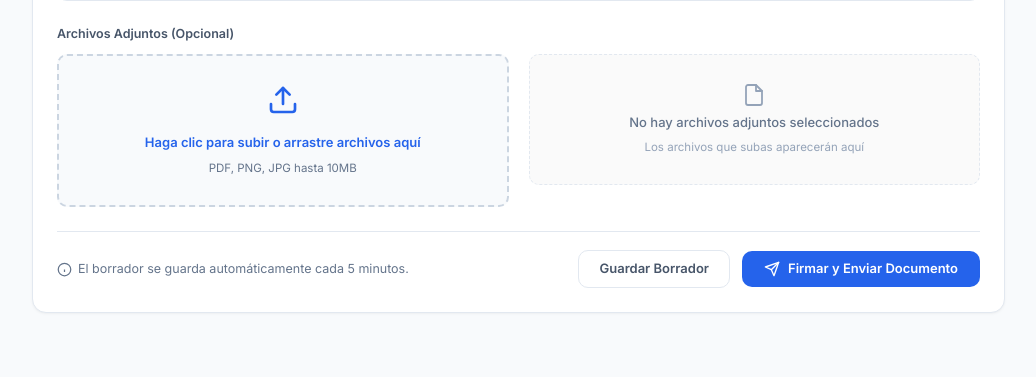
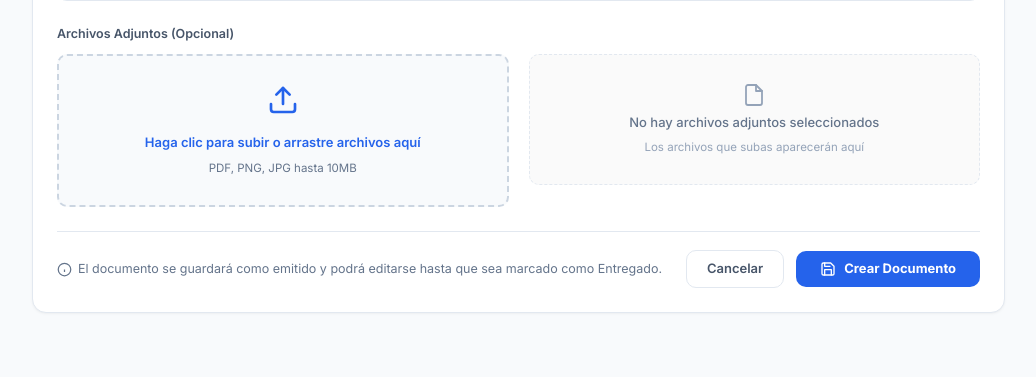
Before and after one commit to orquera10/proyecto_docu, a Django app: page /documentos/nuevo/ in a window 1280 px wide. Shown: the part 996-1373 px from the top of the page, without its empty margins (239-1275 px from the left). Run offline with Django 5.2, Linux system fonts and the light colour scheme; the visitor is signed in with stand-in values (Sample User, id 1); data that the repository does not hold is empty; parts of the project's set-up code (start-up, migrations or seed data) failed here and were passed over.

Commit message:
Refactor: simplificar flujo de estados a EMITIDO (por defecto y editable) y ENTREGADO (bloqueado)

```diff
--- a/documentos/context_processors.py
+++ b/documentos/context_processors.py
@@ -13,7 +13,8 @@ def sidebar_context(request):
     informes_count = Documento.objects.filter(tipo='INFORME').count()
     actas_count = Documento.objects.filter(tipo='ACTA').count()
     total_count = Documento.objects.count()
-    borradores_count = Documento.objects.filter(estado='BORRADOR').count()
+    emitidos_count = Documento.objects.filter(estado='EMITIDO').count()
+    entregados_count = Documento.objects.filter(estado='ENTREGADO').count()
 
     recibidos_total = NotaRecibida.objects.count()
     recibidos_pendientes = NotaRecibida.objects.filter(estado='PENDIENTE').count()
@@ -26,7 +27,8 @@ def sidebar_context(request):
         'conteo_informes': informes_count,
         'conteo_actas': actas_count,
         'conteo_total': total_count,
-        'conteo_borradores': borradores_count,
+        'conteo_emitidos': emitidos_count,
+        'conteo_entregados': entregados_count,
         'conteo_recibidos_total': recibidos_total,
         'conteo_recibidos_pendientes': recibidos_pendientes,
         'nombre_usuario': nombre_usuario,
--- a/documentos/forms.py
+++ b/documentos/forms.py
@@ -4,7 +4,7 @@ from .models import Documento, ItemActa, NotaRecibida
 
 
 class DocumentoForm(forms.ModelForm):
-    estado = forms.ChoiceField(choices=Documento.ESTADO_CHOICES, required=False, initial='BORRADOR')
+    estado = forms.ChoiceField(choices=Documento.ESTADO_CHOICES, required=False, initial='EMITIDO')
 
     class Meta:
         model = Documento
--- a/documentos/models.py
+++ b/documentos/models.py
@@ -11,7 +11,6 @@ class Documento(models.Model):
         ('ACTA', 'Acta de Entrega'),
     ]
     ESTADO_CHOICES = [
-        ('BORRADOR', 'Borrador'),
         ('EMITIDO', 'Emitido'),
         ('ENTREGADO', 'Entregado'),
     ]
@@ -27,7 +26,7 @@ class Documento(models.Model):
     receptor_nombre = models.CharField('Nombre y Apellido de quien recibe', max_length=150, blank=True, default='')
     receptor_dni = models.CharField('DNI de quien recibe', max_length=30, blank=True, default='')
     cuerpo = models.TextField('Contenido', blank=True, default='')
-    estado = models.CharField('Estado', max_length=10, choices=ESTADO_CHOICES, default='BORRADOR')
+    estado = models.CharField('Estado', max_length=10, choices=ESTADO_CHOICES, default='EMITIDO')
     creado_por = models.ForeignKey(User, on_delete=models.PROTECT, related_name='documentos', verbose_name='Creado por')
     creado_en = models.DateTimeField('Creado el', auto_now_add=True)
     modificado_en = models.DateTimeField('Modificado el', auto_now=True)
--- a/documentos/views.py
+++ b/documentos/views.py
@@ -225,7 +225,6 @@ def dashboard(request):
         'INFORME': Documento.objects.filter(tipo='INFORME').count(),
         'ACTA': Documento.objects.filter(tipo='ACTA').count(),
     }
-    borradores = Documento.objects.filter(estado='BORRADOR').count()
     emitidos = Documento.objects.filter(estado='EMITIDO').count()
     entregados = Documento.objects.filter(estado='ENTREGADO').count()
     recientes = Documento.objects.select_related('creado_por').order_by('-creado_en')[:6]
@@ -233,7 +232,6 @@ def dashboard(request):
     return render(request, 'documentos/dashboard.html', {
         'total': total,
         'por_tipo': por_tipo,
-        'borradores': borradores,
         'emitidos': emitidos,
         'entregados': entregados,
         'recientes': recientes,
@@ -366,14 +364,6 @@ def guardar_adjuntos(request, doc):
 def detalle_documento(request, pk):
     doc = get_object_or_404(Documento, pk=pk)
 
-    # Acción rápida para aprobar/emitir borrador
-    if request.method == 'POST' and 'accion_aprobar' in request.POST:
-        if doc.estado == 'BORRADOR':
-            doc.estado = 'EMITIDO'
-            doc.save()
-            messages.success(request, f'Documento {doc.numero} aprobado y emitido exitosamente.')
-            return redirect('detalle_documento', pk=doc.pk)
-
     # Acción rápida para marcar como entregado / firmado
     if request.method == 'POST' and 'accion_entregar' in request.POST:
         if doc.estado == 'EMITIDO':
@@ -446,13 +436,7 @@ def crear_documento(request):
         if form.is_valid():
             doc = form.save(commit=False)
             doc.creado_por = request.user
-
-            # Si el usuario hace clic en "Guardar Borrador"
-            accion = request.POST.get('accion_guardar', '')
-            if accion == 'borrador':
-                doc.estado = 'BORRADOR'
-            elif accion == 'emitir':
-                doc.estado = 'EMITIDO'
+            doc.estado = 'EMITIDO'
 
             # Validar formset solo para ACTA
             if tipo == 'ACTA' and formset is not None:
@@ -490,7 +474,7 @@ def crear_documento(request):
             'tipo': tipo_param,
             'fecha': date.today(),
             'remitente': remitente_default,
-            'estado': 'BORRADOR',
+            'estado': 'EMITIDO',
         }
 
         formset = ItemActaFormSet(prefix='items')
@@ -582,12 +566,8 @@ def editar_documento(request, pk):
         formset = ItemActaFormSet(request.POST, instance=doc, prefix='items') if doc.tipo == 'ACTA' else None
 
         if form.is_valid():
-            accion = request.POST.get('accion_guardar', '')
             doc_obj = form.save(commit=False)
-            if accion == 'borrador':
-                doc_obj.estado = 'BORRADOR'
-            elif accion == 'emitir':
-                doc_obj.estado = 'EMITIDO'
+            doc_obj.estado = 'EMITIDO'
 
             # Procesar adjuntos marcados para eliminar
             eliminar_ids = request.POST.getlist('eliminar_adjunto')
--- a/templates/documentos/formulario.html
+++ b/templates/documentos/formulario.html
@@ -44,7 +44,7 @@
         <div class="pill-selector-group">
           <!-- Campos ocultos para Django Form -->
           <input type="hidden" name="tipo" id="id_tipo" value="{{ form.tipo.value|default:'NOTA' }}">
-          <input type="hidden" name="estado" id="id_estado" value="{{ form.estado.value|default:'BORRADOR' }}">
+          <input type="hidden" name="estado" id="id_estado" value="{{ form.estado.value|default:'EMITIDO' }}">
 
           <button type="button" class="pill-radio-item {% if form.tipo.value == 'NOTA' or not form.tipo.value %}selected{% endif %}" onclick="selectDocType('NOTA', this)">
             <span class="pill-indicator-dot"></span>
@@ -461,19 +461,20 @@
           <line x1="12" y1="16" x2="12" y2="12"></line>
           <line x1="12" y1="8" x2="12.01" y2="8"></line>
         </svg>
-        <span>El borrador se guarda automáticamente cada 5 minutos.</span>
+        <span>El documento se guardará como emitido y podrá editarse hasta que sea marcado como Entregado.</span>
       </div>
 
       <div class="form-action-buttons">
-        <button type="submit" name="accion_guardar" value="borrador" class="btn btn-outline" style="padding: 10px 20px;">
-          Guardar Borrador
-        </button>
-        <button type="submit" name="accion_guardar" value="emitir" class="btn btn-primary" style="padding: 10px 22px;">
+        <a href="{% if doc %}{% url 'detalle_documento' doc.pk %}{% else %}{% url 'lista_documentos' %}{% endif %}" class="btn btn-outline" style="padding: 10px 20px;">
+          Cancelar
+        </a>
+        <button type="submit" name="accion_guardar" value="emitir" class="btn btn-primary" style="padding: 10px 24px; font-weight: 700;">
           <svg width="16" height="16" viewBox="0 0 24 24" fill="none" stroke="currentColor" stroke-width="2" stroke-linecap="round" stroke-linejoin="round">
-            <line x1="22" y1="2" x2="11" y2="13"></line>
-            <polygon points="22 2 15 22 11 13 2 9 22 2"></polygon>
+            <path d="M19 21H5a2 2 0 0 1-2-2V5a2 2 0 0 1 2-2h11l5 5v11a2 2 0 0 1-2 2z"></path>
+            <polyline points="17 21 17 13 7 13 7 21"></polyline>
+            <polyline points="7 3 7 8 15 8"></polyline>
           </svg>
-          <span>Firmar y Enviar Documento</span>
+          <span>{% if modo == 'editar' %}Guardar Cambios{% else %}Crear Documento{% endif %}</span>
         </button>
       </div>
     </div>
--- a/templates/documentos/lista.html
+++ b/templates/documentos/lista.html
@@ -87,7 +87,6 @@
         <label class="filter-label" for="filter-estado">Estado de Firma</label>
         <select name="estado" id="filter-estado" class="filter-select-input" onchange="this.form.submit()">
           <option value="">Todos los estados</option>
-          <option value="BORRADOR" {% if estado_filtro == 'BORRADOR' %}selected{% endif %}>Borrador</option>
           <option value="EMITIDO" {% if estado_filtro == 'EMITIDO' %}selected{% endif %}>Emitido</option>
           <option value="ENTREGADO" {% if estado_filtro == 'ENTREGADO' %}selected{% endif %}>Entregado / Firmado</option>
         </select>
```
Also changed, not shown: documentos/tests.py (+5 -3 lines), templates/documentos/detalle.html (+1 -9 lines), documentos/migrations/0011_alter_documento_estado.py (added).
